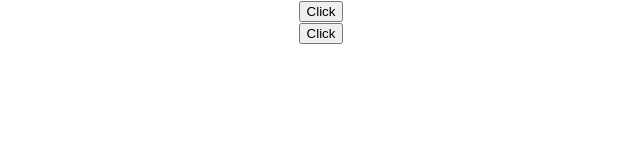
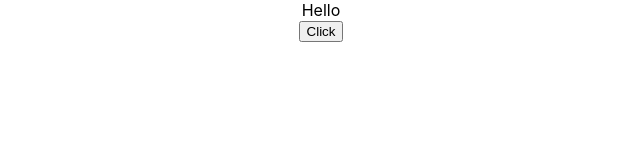
Before and after one commit to Asadbek-Dev/React_Sources, a React (Create React App) app: page / in a window 1280 px wide. Shown: the top 160 px of the page, without its empty margins (319-959 px from the left). Built offline with nearby package versions, Linux system fonts and the light colour scheme.

Commit message:
ended eventBind

```diff
--- a/src/App.js
+++ b/src/App.js
@@ -2,6 +2,7 @@
 import ClassComponent from './components/ClassComponent';
 import { FunctionalComponent } from './components/FunctionalComponent';
 import ClassClick from './Events/ClassClick';
+import EventBind from './Events/EventBind';
 import FunctionClick from './Events/FunctionClick';
 import { Hello } from './jsx/Hello';
 import Greet from './props/Greet';
@@ -34,8 +35,9 @@
 
      {/* Events */}
 
-     <ClassClick/>
-     <FunctionClick/>
+     {/* <ClassClick/>
+     <FunctionClick/> */}
+     <EventBind/>
 
     </div>
   );
--- /dev/null
+++ b/src/Events/EventBind.js
@@ -0,0 +1,27 @@
+import React, { Component } from 'react'
+
+class EventBind extends Component {
+    constructor(props){
+        super(props)
+        this.state={
+            message:'Hello'
+        }
+
+    }
+    clickHandler=()=>{
+        this.setState({
+            message:"Goodbye!"
+        })
+        console.log(this);
+    }
+  render() {
+    return (
+      <div>
+          <div>{this.state.message}</div>
+          <button onClick={this.clickHandler}>Click</button>
+      </div>
+    )
+  }
+}
+
+export default EventBind
```
